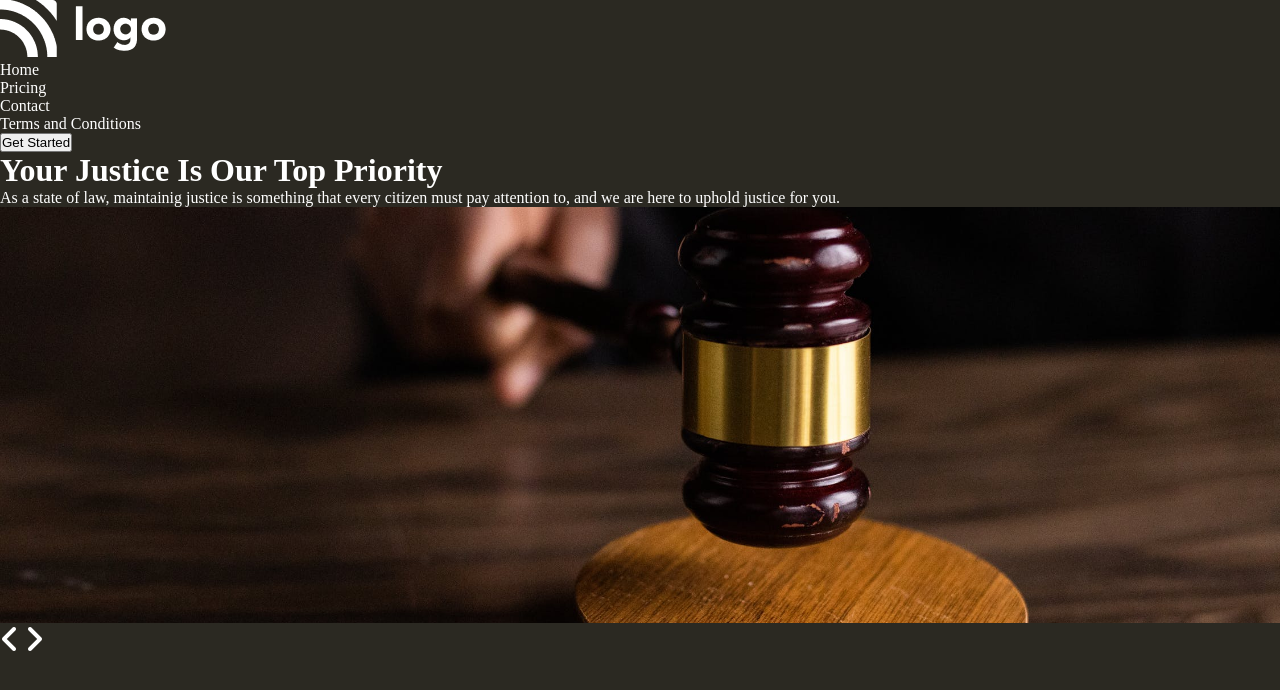
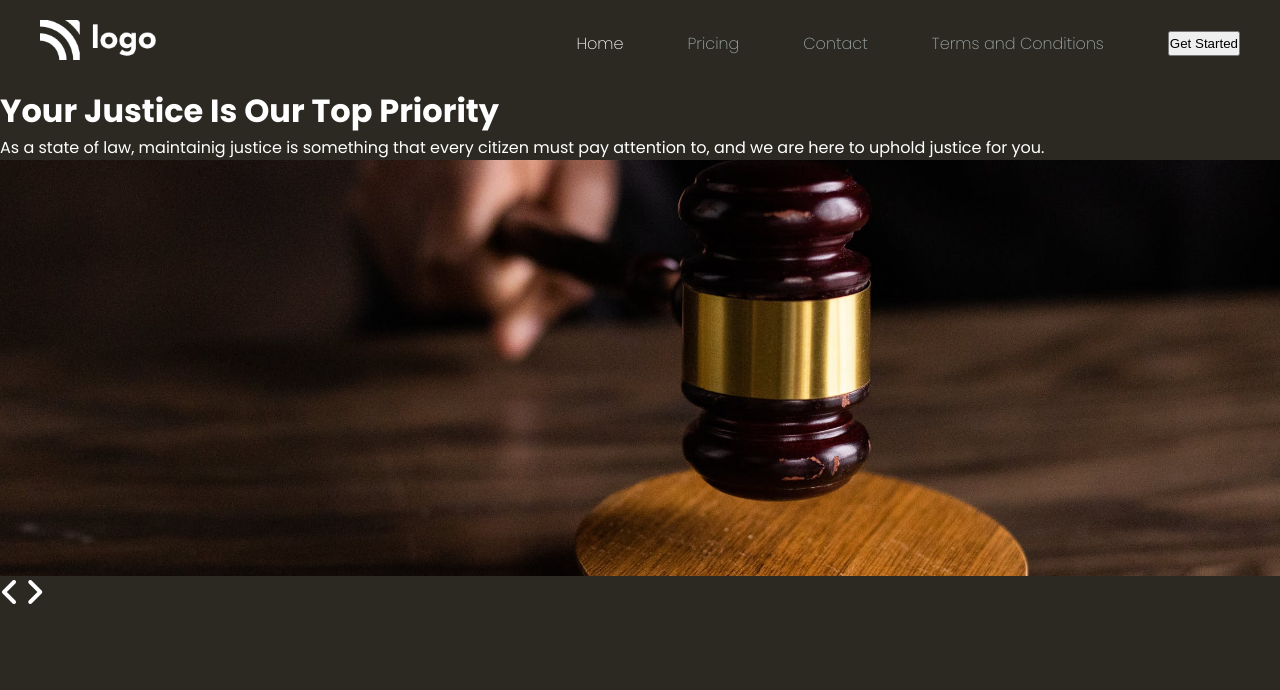
Before and after one commit to prateek-budhiraja/law-firm-landing, a website: page index.html in a window 1280 px wide. Drawn offline with Linux system fonts and the light colour scheme.

Commit message:
added font and styled navbar

```diff
--- a/index.html
+++ b/index.html
@@ -13,6 +13,7 @@
 <body>
   <nav>
     <div class="brand-logo"><img src="./assets/white-logo.png" alt="brand logo" class="logo"></div>
+    <div class="links">
       <ul class="nav-links">
         <li class="nav-link">Home</li>
         <li class="nav-link">Pricing</li>
@@ -20,6 +21,7 @@
         <li class="nav-link">Terms and Conditions</li>
       </ul>
       <button class="get-started">Get Started</button>
+    </div>
   </nav>
   <div class="home-content">
     <h1 class="left">Your Justice Is Our Top Priority</h1>
--- a/style.css
+++ b/style.css
@@ -1,3 +1,5 @@
+@import url('https://fonts.googleapis.com/css2?family=Poppins:wght@200;400;700&display=swap');
+
 * {
   margin: 0;
   padding: 0;
@@ -5,7 +7,45 @@
 
 body {
   background-color: #2B2922;
+  font-family: 'Poppins', sans-serif;
   color: #fff;
+}
+
+/* Nav bar */
+nav {
+  display: flex;
+  align-items: center;
+  justify-content: space-between;
+  padding: 20px 40px;
+}
+
+nav .links {
+  display: flex;
+  gap: 4em;
+}
+
+nav .nav-links {
+  list-style-type: none;
+  display: flex;
+  gap: 4em;
+  font-weight: 200;
+}
+
+nav .nav-links .nav-link {
+  color: #a1acad;
+  cursor: pointer;
+}
+
+nav .nav-links .nav-link:hover {
+  color: #fff;
+}
+
+nav .nav-links .nav-link:first-child {
+  color: #fff;
+}
+
+nav .brand-logo img.logo {
+  width: 70%;
 }
 
 .home-image-section {
```
Lines whose indentation alone changed are shown as unchanged.
